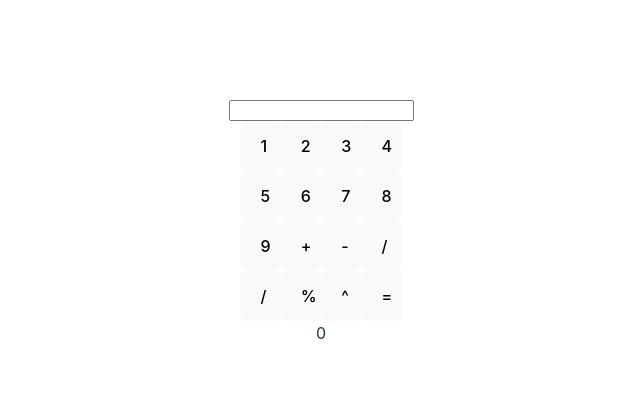
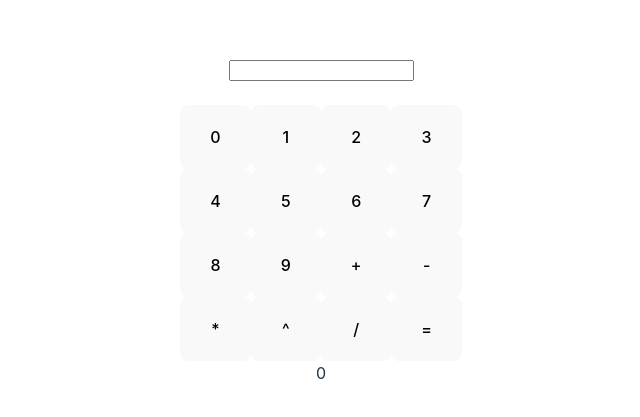
Before and after one commit to gimohc/react, a React (Vite) app in the folder calculatorV2/: page / in a window 1280 px wide. Shown: the part 179-596 px from the top of the page, without its empty margins (319-959 px from the left). Built offline with nearby package versions, Linux system fonts and the light colour scheme.

Commit message:
added mapping for cleaner code

```diff
--- a/calculatorV2/src/App.css
+++ b/calculatorV2/src/App.css
@@ -6,8 +6,11 @@
 }
 .button {
   text-align: center;
-  width: 40px;
-  height: 50px;
+  display: inline-flex;
+  justify-content: center;
+  align-items: center;
+  width: 5.5vw;
+  height: 5vw;
 }
 .hidden {
   display:none
--- a/calculatorV2/src/App.tsx
+++ b/calculatorV2/src/App.tsx
@@ -7,19 +7,22 @@ export const operations = {
   ADDITION: "+",
   SUBTRACTION: "-",
   MULTIPLICATION: "*",
-  MOD: "%",
   POWER: "^",
   DIVISION: "/",
 } as const;
 
 function App() {
-  const firstInputRef = useRef<HTMLInputElement>(null);
-  const secondInputRef = useRef<HTMLInputElement>(null);
+  const x = [0, 1, 2, 3, 4, 5, 6, 7, 8, 9];
+  const operationValues = Object.values(operations);
+  let index = 0;
 
   const [firstInput, setFirstInput] = useState<string>("");
   const [secondInput, setSecondInput] = useState<string>("");
 
   const [selectedOperation, setSelectedOperation] = useState<string>("");
+
+  const firstInputRef = useRef<HTMLInputElement>(null);
+  const secondInputRef = useRef<HTMLInputElement>(null);
   const [selectedInput, setSelectedInput] =
     useState<React.RefObject<HTMLInputElement>>(firstInputRef);
 
@@ -57,46 +60,39 @@ function App() {
         onChange={(e) => setSecondInput(e.target.value)}
       />
       <div>
-          <NumberButton value="1" onClick={addValueToInput} />
-          <NumberButton value="2" onClick={addValueToInput} />
-          <NumberButton value="3" onClick={addValueToInput} />
-          <NumberButton value="4" onClick={addValueToInput} />
-        </div>
-        <div>
-          <NumberButton value="5" onClick={addValueToInput} />
-          <NumberButton value="6" onClick={addValueToInput} />
-          <NumberButton value="7" onClick={addValueToInput} />
-          <NumberButton value="8" onClick={addValueToInput} />
-        </div>
-
-        <div>
-          <NumberButton value="9" onClick={addValueToInput} />
+        {x.map((index) => {
+          if (index % 4 == 0)
+            return (
+              <>
+                <br />
+                <NumberButton
+                  value={String(index)}
+                  onClick={addValueToInput}
+                ></NumberButton>
+              </>
+            );
+          return (
+            <NumberButton
+              value={String(index)}
+              onClick={addValueToInput}
+            ></NumberButton>
+          );
+        })}
+        {operationValues.map((operation) => {
+          if (index++ === 2)
+            return (
+              <>
+                <br />
                 <OperationButton
-            value={operations.ADDITION}
+                  value={operation}
                   onClick={handleOperationClick}
                 />
-          <OperationButton
-            value={operations.SUBTRACTION}
-            onClick={handleOperationClick}
-          />
-          <OperationButton
-            value={operations.DIVISION}
-            onClick={handleOperationClick}
-          />
-        </div>
-        <div>
-          <OperationButton
-            value={operations.DIVISION}
-            onClick={handleOperationClick}
-          />
-          <OperationButton
-            value={operations.MOD}
-            onClick={handleOperationClick}
-          />
-          <OperationButton
-            value={operations.POWER}
-            onClick={handleOperationClick}
-          />
+              </>
+            );
+          return (
+            <OperationButton value={operation} onClick={handleOperationClick} />
+          );
+        })}
 
         <OperationContext.Provider value={selectedOperation}>
           <EqualsButton
```
Also changed, not shown: 1 other file (tests, documents, lock files or other folders). Lines whose indentation alone changed are shown as unchanged.
